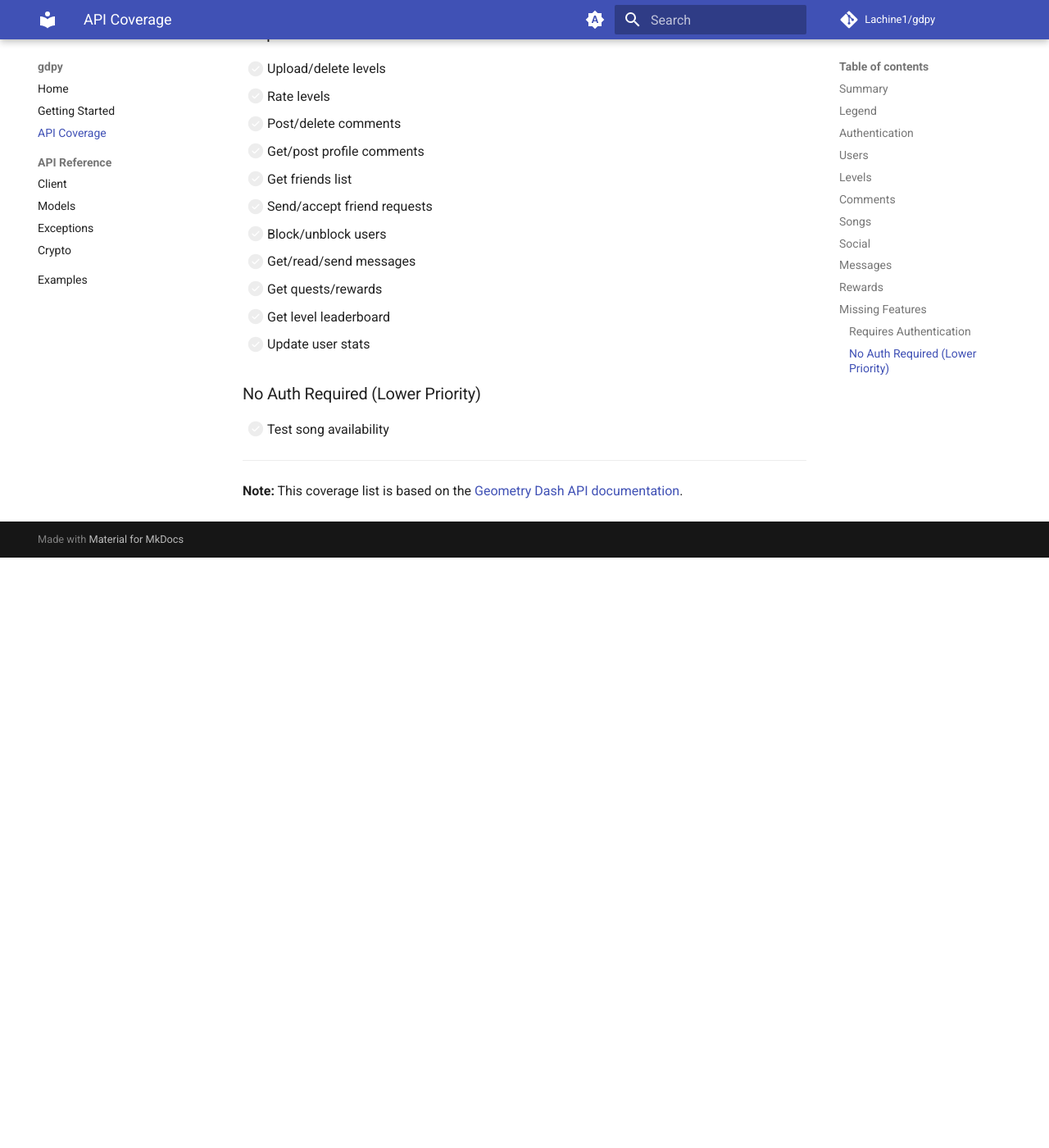
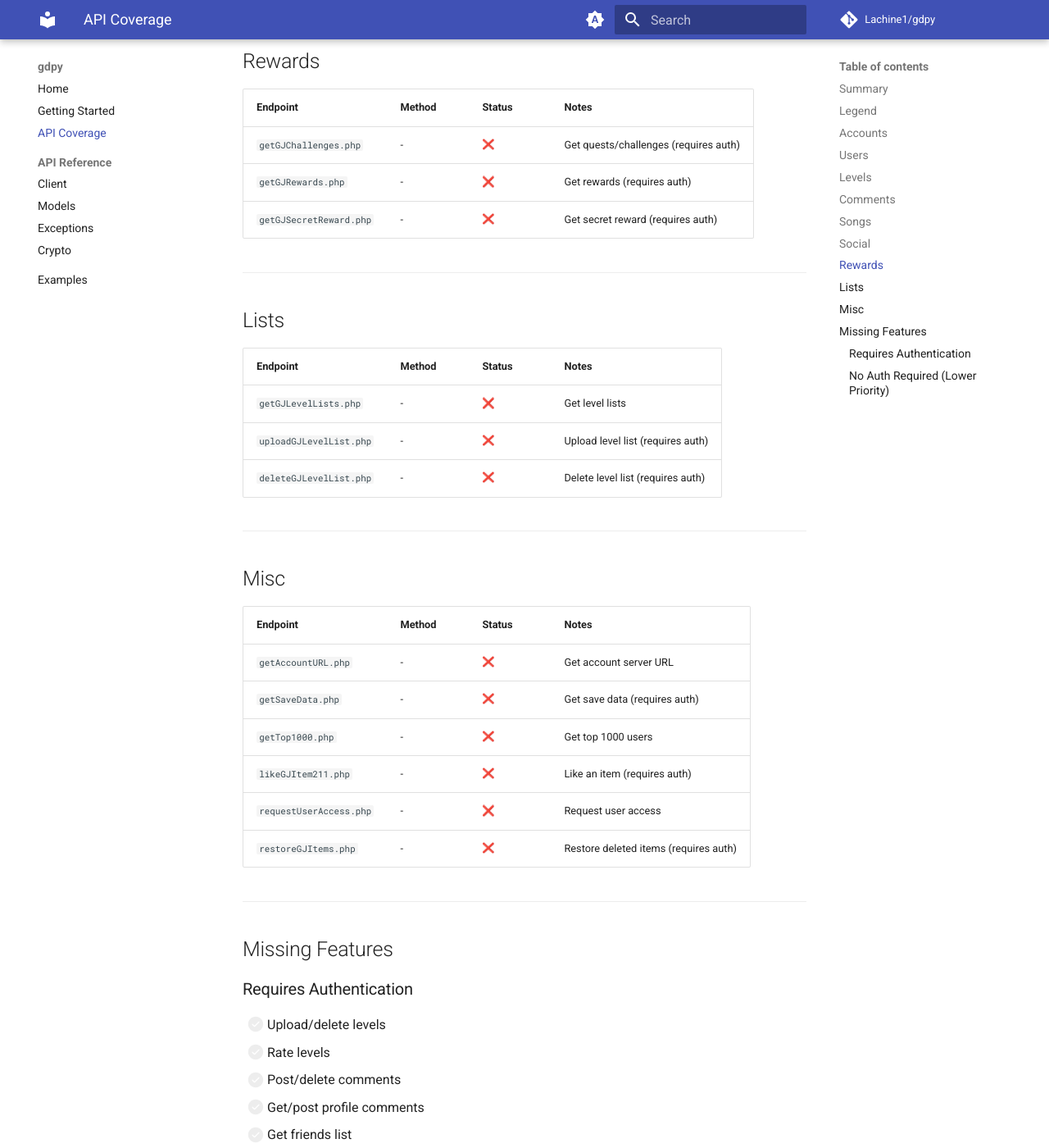
Before and after one commit to Lachine1/gdpy, an MkDocs documentation site: the page built from docs/api-coverage.md, in a window 1280 px wide and 1400 px high, scrolled down 4782 px. Shown: the whole window at 82% size. Built offline with MkDocs 1.6.1 and Material for MkDocs 9.7.7, drawn with Linux system fonts in a browser that asks for light colours; emoji names are drawn with the system emoji font; comment, search, counter and statistics services are not loaded; before the commit the page ends 5462 px from its top, so only the background shows below that; some of the changed text lies outside the part shown.

Commit message:
docs: update API coverage from gd-docs
- Recounted endpoints from Rifct/gd-docs
- Added missing endpoints: lists, misc, more social
- Coverage now 16/62 (26%) instead of 18/43 (42%)
- Added more detail on what's missing

```diff
--- a/docs/api-coverage.md
+++ b/docs/api-coverage.md
@@ -6,15 +6,17 @@
 
 | Category | Implemented | Total | Coverage |
 | :--- | :---: | :---: | :---: |
-| Authentication | 2 | 2 | 100% |
-| Users | 4 | 4 | 100% |
-| Levels | 7 | 13 | 54% |
+| Accounts | 2 | 5 | 40% |
+| Users | 3 | 4 | 75% |
+| Levels | 6 | 14 | 43% |
 | Comments | 3 | 7 | 43% |
-| Songs | 2 | 3 | 67% |
-| Social | 0 | 8 | 0% |
-| Messages | 0 | 4 | 0% |
-| Rewards | 0 | 2 | 0% |
-| **Total** | **18** | **43** | **42%** |
+| Songs | 2 | 6 | 33% |
+| Social | 0 | 12 | 0% |
+| Messages | 0 | 2 | 0% |
+| Rewards | 0 | 3 | 0% |
+| Lists | 0 | 3 | 0% |
+| Misc | 0 | 6 | 0% |
+| **Total** | **16** | **62** | **26%** |
 
 ## Legend
 
@@ -26,12 +28,15 @@
 
 ---
 
-## Authentication
+## Accounts
 
 | Endpoint | Method | Status | Notes |
 | :--- | :--- | :--- | :--- |
 | `accounts/loginGJAccount.php` | `login()` | :white_check_mark: | Login with username/password |
 | `accounts/registerGJAccount.php` | `register()` | :warning: | Pre-2.2 API; rejects temp emails |
+| `accounts/backupGJAccountNew.php` | - | :x: | Backup account (requires auth) |
+| `accounts/syncGJAccountNew.php` | - | :x: | Sync account (requires auth) |
+| `updateGJAccSettings20.php` | - | :x: | Update account settings (requires auth) |
 
 ---
 
@@ -63,6 +68,7 @@
 | `suggestGJStars20.php` | - | :x: | Suggest stars for level (requires auth) |
 | `reportGJLevel.php` | - | :x: | Report level (requires auth) |
 | `getGJLevelScores211.php` | - | :x: | Get level leaderboard (requires auth) |
+| `updateGJDesc20.php` | - | :x: | Update level description (requires auth) |
 
 ---
 
@@ -87,6 +93,9 @@
 | `getGJSongInfo.php` | `get_song()` | :white_check_mark: | Get song info by ID |
 | `getGJTopArtists.php` | `get_top_artists()` | :white_check_mark: | Get top artists |
 | `testSong.php` | - | :x: | Test song availability |
+| `getCustomContentURL.php` | - | :x: | Get custom content URL |
+| `musiclibrary_02.dat` | - | :x: | Music library |
+| `sfxlibrary.dat` | - | :x: | SFX library |
 
 ---
 
@@ -95,24 +104,17 @@
 | Endpoint | Method | Status | Notes |
 | :--- | :--- | :--- | :--- |
 | `getGJFriendRequests20.php` | - | :x: | Get friend requests (requires auth) |
-| `uploadGJFriendRequest20.php` | - | :x: | Send friend request (requires auth) |
+| `uploadFriendRequest20.php` | - | :x: | Send friend request (requires auth) |
 | `acceptGJFriendRequest20.php` | - | :x: | Accept friend request (requires auth) |
-| `deleteGJFriendRequest20.php` | - | :x: | Delete friend request (requires auth) |
+| `deleteGJFriendRequests20.php` | - | :x: | Delete friend request (requires auth) |
+| `readGJFriendRequest20.php` | - | :x: | Mark friend request as read (requires auth) |
 | `removeGJFriend20.php` | - | :x: | Remove friend (requires auth) |
 | `getGJUserList20.php` | - | :x: | Get friends list (requires auth) |
 | `blockGJUser20.php` | - | :x: | Block user (requires auth) |
 | `unblockGJUser20.php` | - | :x: | Unblock user (requires auth) |
-
----
-
-## Messages
-
-| Endpoint | Method | Status | Notes |
-| :--- | :--- | :--- | :--- |
 | `getGJMessages20.php` | - | :x: | Get messages (requires auth) |
 | `downloadGJMessage20.php` | - | :x: | Download message content (requires auth) |
 | `uploadGJMessage20.php` | - | :x: | Send message (requires auth) |
-| `deleteGJMessages20.php` | - | :x: | Delete message(s) (requires auth) |
 
 ---
 
@@ -122,12 +124,37 @@
 | :--- | :--- | :--- | :--- |
 | `getGJChallenges.php` | - | :x: | Get quests/challenges (requires auth) |
 | `getGJRewards.php` | - | :x: | Get rewards (requires auth) |
+| `getGJSecretReward.php` | - | :x: | Get secret reward (requires auth) |
+
+---
+
+## Lists
+
+| Endpoint | Method | Status | Notes |
+| :--- | :--- | :--- | :--- |
+| `getGJLevelLists.php` | - | :x: | Get level lists |
+| `uploadGJLevelList.php` | - | :x: | Upload level list (requires auth) |
+| `deleteGJLevelList.php` | - | :x: | Delete level list (requires auth) |
+
+---
+
+## Misc
+
+| Endpoint | Method | Status | Notes |
+| :--- | :--- | :--- | :--- |
+| `getAccountURL.php` | - | :x: | Get account server URL |
+| `getSaveData.php` | - | :x: | Get save data (requires auth) |
+| `getTop1000.php` | - | :x: | Get top 1000 users |
+| `likeGJItem211.php` | - | :x: | Like an item (requires auth) |
+| `requestUserAccess.php` | - | :x: | Request user access |
+| `restoreGJItems.php` | - | :x: | Restore deleted items (requires auth) |
 
 ---
 
 ## Missing Features
 
 ### Requires Authentication
+
 - [ ] Upload/delete levels
 - [ ] Rate levels
 - [ ] Post/delete comments
@@ -139,10 +166,14 @@
 - [ ] Get quests/rewards
 - [ ] Get level leaderboard
 - [ ] Update user stats
+- [ ] Backup/sync account
 
 ### No Auth Required (Lower Priority)
+
 - [ ] Test song availability
+- [ ] Get top 1000 users
+- [ ] Get level lists
 
 ---
 
-**Note:** This coverage list is based on the [Geometry Dash API documentation](https://boomlings.dev).
+**Note:** This coverage list is based on the [Geometry Dash API documentation](https://github.com/Rifct/gd-docs).
```
Also changed, not shown: docs/index.md (+5 -7 lines).
